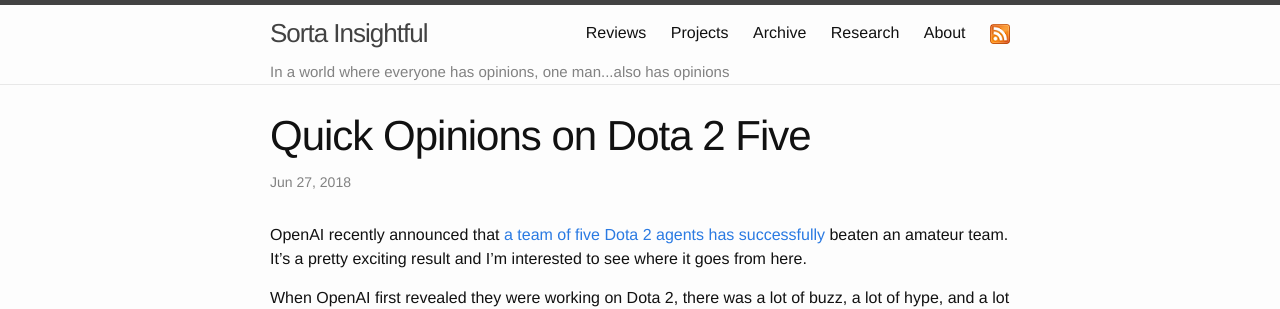
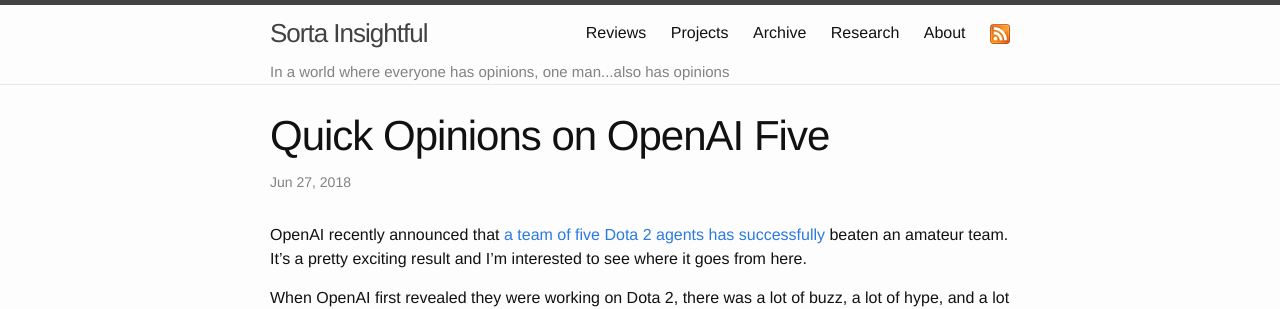
Before and after one commit to alexirpan/alexirpan.github.io, a Jekyll site: the page built from _posts/2018-06-27-dota-2-five.markdown, in a window 1280 px wide and 900 px high. Shown: the top 309 px of the window. Built offline with Jekyll 4.4.1, drawn with Linux system fonts in a browser that asks for light colours; nearby versions of some CDN libraries.

Commit message:
Oops wrong title

```diff
--- a/_posts/2018-06-27-dota-2-five.markdown
+++ b/_posts/2018-06-27-dota-2-five.markdown
@@ -1,6 +1,6 @@
 ---
 layout: post
-title:  "Quick Opinions on Dota 2 Five"
+title:  "Quick Opinions on OpenAI Five"
 date:   2018-06-27 02:02:00 -0700
 ---
 
```
